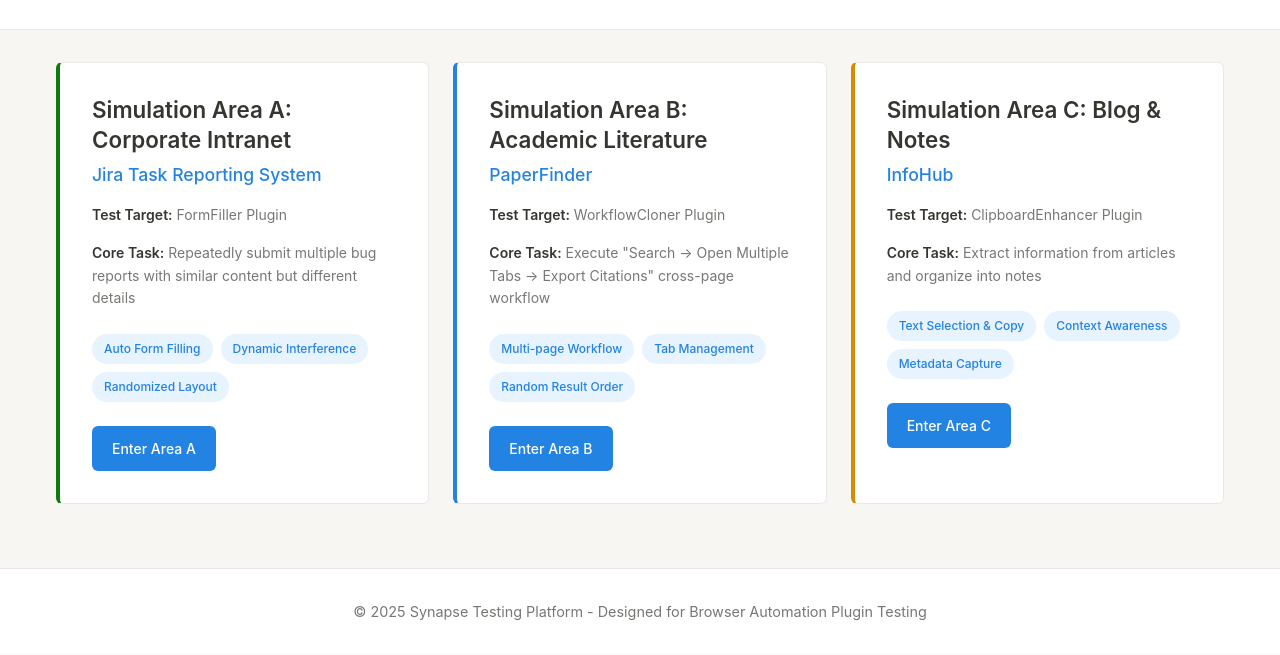
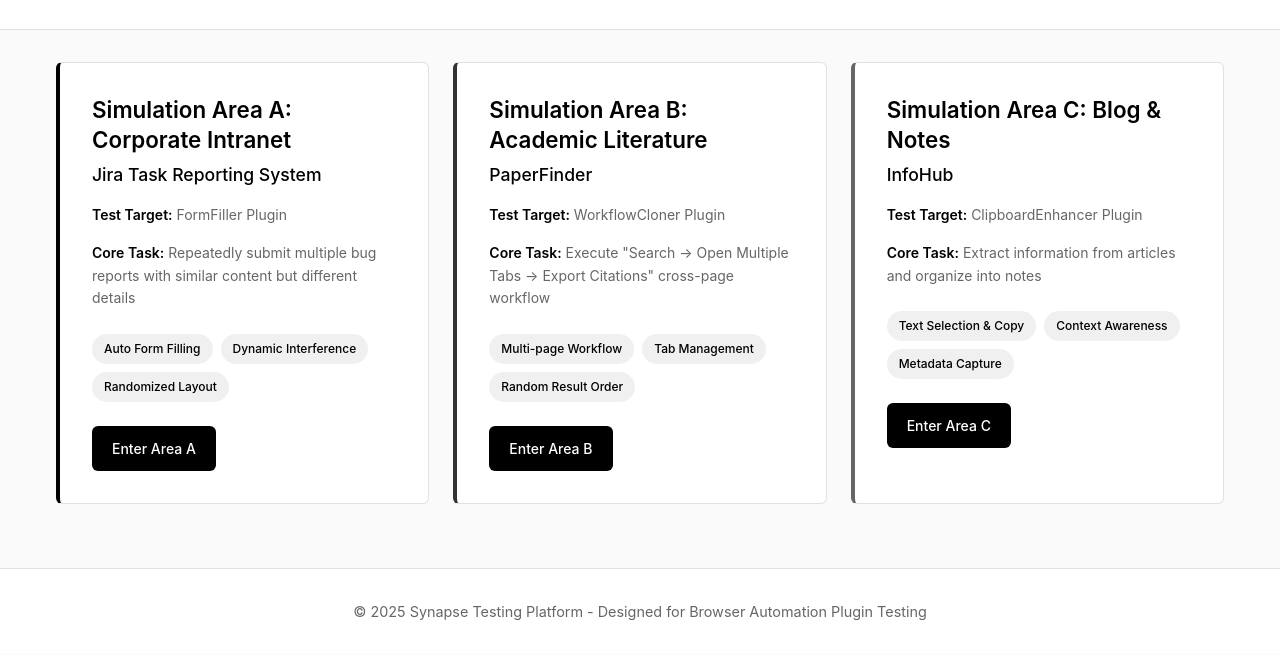
Before and after one commit to AsherDe/Synapse-test-field, a plain HTML site: page index.html in a window 1280 px wide. Shown: the part 145-800 px from the top of the page. Drawn offline with Linux system fonts and the light colour scheme.

Commit message:
refactor: update design system colors for consistency

```diff
--- a/assets/css/main.css
+++ b/assets/css/main.css
@@ -1,18 +1,18 @@
-/* Notion-inspired Design System */
+/* Black & White Design System */
 :root {
     --notion-bg: #ffffff;
-    --notion-bg-secondary: #f7f6f3;
-    --notion-text: #37352f;
-    --notion-text-light: #787774;
-    --notion-border: #e9e9e7;
-    --notion-hover: #f1f1ef;
-    --notion-blue: #2383e2;
-    --notion-blue-light: #e7f3ff;
-    --notion-green: #0f7b0f;
-    --notion-orange: #d68c00;
-    --notion-purple: #9065b0;
-    --notion-shadow: 0 1px 3px rgba(15, 15, 15, 0.1);
-    --notion-shadow-hover: 0 2px 8px rgba(15, 15, 15, 0.15);
+    --notion-bg-secondary: #fafafa;
+    --notion-text: #000000;
+    --notion-text-light: #666666;
+    --notion-border: #e1e1e1;
+    --notion-hover: #f5f5f5;
+    --notion-blue: #000000;
+    --notion-blue-light: #f0f0f0;
+    --notion-green: #333333;
+    --notion-orange: #555555;
+    --notion-purple: #777777;
+    --notion-shadow: 0 1px 3px rgba(0, 0, 0, 0.1);
+    --notion-shadow-hover: 0 2px 8px rgba(0, 0, 0, 0.15);
     --notion-radius: 6px;
 }
 
@@ -160,15 +160,15 @@ footer {
 
 /* Card variations for visual interest */
 .area-card:nth-child(1) {
-    border-left: 4px solid var(--notion-green);
+    border-left: 4px solid #000000;
 }
 
 .area-card:nth-child(2) {
-    border-left: 4px solid var(--notion-blue);
+    border-left: 4px solid #333333;
 }
 
 .area-card:nth-child(3) {
-    border-left: 4px solid var(--notion-orange);
+    border-left: 4px solid #666666;
 }
 
 @media (max-width: 768px) {
```
